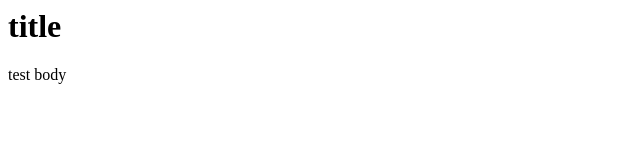
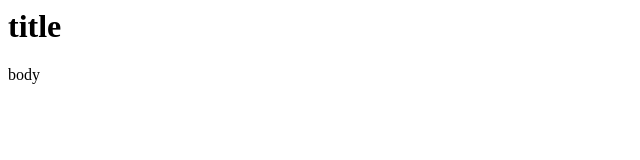
Before and after one commit to jkoehlerrfid/jkoehlerrfid.github.io, a plain HTML site: page index.html in a window 1280 px wide. Shown: the full height of the page, 0-640 px from the left. Drawn offline with Linux system fonts and the light colour scheme.

Commit message:
added git attributes + change body text

```diff
--- a/index.html
+++ b/index.html
@@ -5,6 +5,6 @@
   </head>
   <body>
   <h1>title</h1>
-  test body
+  body
   </body>
 </html>
```
Also changed, not shown: 1 other file.
